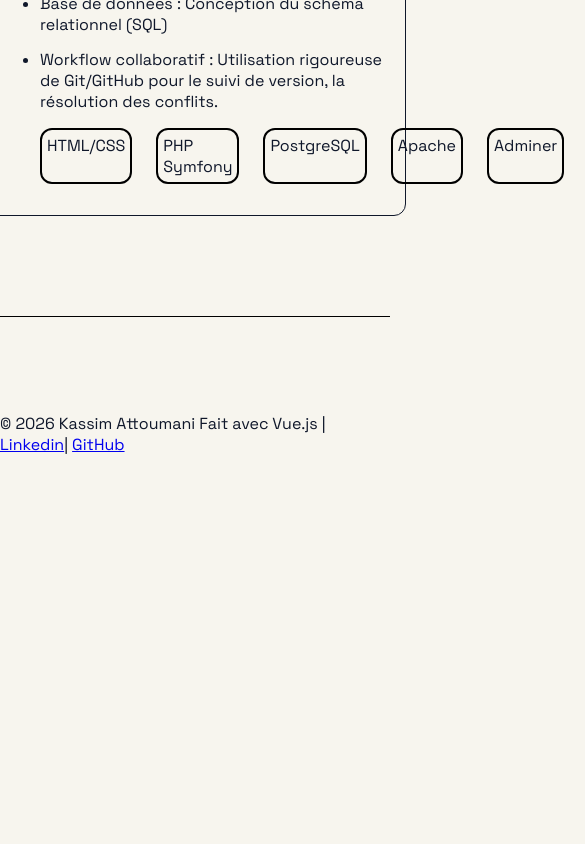
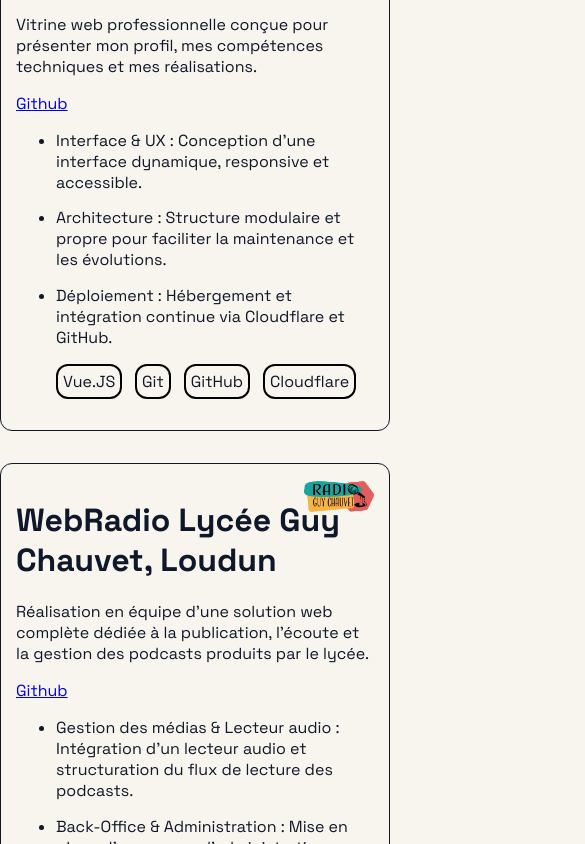
Before and after one commit to kattoumani/portfolio-web, a Vue app: page / in a window 390 px wide. Shown: the part 6320-7164 px from the top of the page, 585 px wide, since content can reach past the window. Before the commit the page ends 6791 px from the top, so only its background shows below. Built offline with nearby package versions, Linux system fonts and the light colour scheme.

Commit message:
feat(responsive): add mobile responsive styles for all sections

```diff
--- a/src/App.vue
+++ b/src/App.vue
@@ -22,6 +22,14 @@ import FooterSection from './components/FooterSection.vue';
 </script>
 
 <style>
+* {
+  box-sizing: border-box;
+}
+
+body {
+    overflow-x: hidden;
+}
+
 body {
   font-family: "Space Grotesk", sans-serif;
   background-color: #F7F5EE;
--- a/src/components/AboutSection.vue
+++ b/src/components/AboutSection.vue
@@ -20,8 +20,9 @@ h1 {
 
 p {
     margin: 0 auto;
-    width: 1100px;
-    height: 230px;
+    max-width: 1100px;
+    width: 100%;
+    height: auto;
     font-size: 1.2rem;
     text-align: center;
 }
--- a/src/components/ExperienceCard.vue
+++ b/src/components/ExperienceCard.vue
@@ -59,4 +59,11 @@ img {
     right: 15px;
     width: 70px;
 }
+
+@media (max-width: 768px) {
+    .technologies {
+        flex-wrap: wrap;
+        gap: 0.8rem;
+    }
+}
 </style>
--- a/src/components/FooterSection.vue
+++ b/src/components/FooterSection.vue
@@ -1,7 +1,8 @@
 <template>
     <div class="footer">
-        <p>© 2026 Kassim Attoumani
-            Fait avec Vue.js  |  <a href="https://www.linkedin.com/in/kassim-attoumani/" target="_blank">Linkedin</a>|
+        <p>© 2026 Kassim Attoumani</p>
+        <p>
+            <a href="https://www.linkedin.com/in/kassim-attoumani/" target="_blank">LinkedIn</a> |
             <a href="https://github.com/kattoumani" target="_blank">GitHub</a>
         </p>
     </div>
@@ -15,7 +16,10 @@
 .footer {
     display: flex;
     justify-content: center;
-    padding-top: 80px;
+    align-items: center;
+    flex-direction: column;
+    padding: 40px 1.5rem;
     border-top: 1px solid #000000;
+    text-align: center;
 }
 </style>
--- a/src/components/HeroSection.vue
+++ b/src/components/HeroSection.vue
@@ -67,4 +67,27 @@ p {
     height: 40px;
 }
 
+@media (max-width: 768px) {
+    #hero {
+        flex-direction: column;
+        align-items: center;
+        padding: 80px 1.5rem 2rem;
+        gap: 2rem;
+    }
+
+    .presentation {
+        width: 100%;
+        height: auto;
+    }
+
+    .profile-picture img {
+        width: 200px;
+        height: 200px;
+    }
+
+    .social-media-link {
+        align-items: flex-start;
+    }
+}
+
 </style>
--- a/src/components/ProjectCard.vue
+++ b/src/components/ProjectCard.vue
@@ -52,8 +52,6 @@ defineProps({
     padding: 5px;
 }
 
-
-
 img {
     position: absolute;
     top: 15px;
@@ -61,5 +59,12 @@ img {
     width: 70px;
 }
 
+@media (max-width: 768px) {
+    .technologies {
+        flex-wrap: wrap;
+        gap: 0.8rem;
+    }
+}
+
 
 </style>
--- a/src/components/SkillSection.vue
+++ b/src/components/SkillSection.vue
@@ -107,4 +107,11 @@ h1 {
 .border-bottom {
     border-bottom: 1px solid #000000;
 }
+
+@media (max-width: 768px) {
+    .skill {
+        flex-wrap: wrap;
+        justify-content: center;
+    }
+}
 </style>
--- a/src/components/TheNavBar.vue
+++ b/src/components/TheNavBar.vue
@@ -50,4 +50,18 @@
     font-weight: 500;
     font-size: 1.1rem;
 }
+
+@media (max-width: 768px) {
+    .navbar {
+        flex-direction: column;
+        gap: 1rem;
+        padding: 1rem 5%;
+    }
+
+    .nav-links {
+        gap: 1rem;
+        flex-wrap: wrap;
+        justify-content: center;
+    }
+}
 </style>
```
